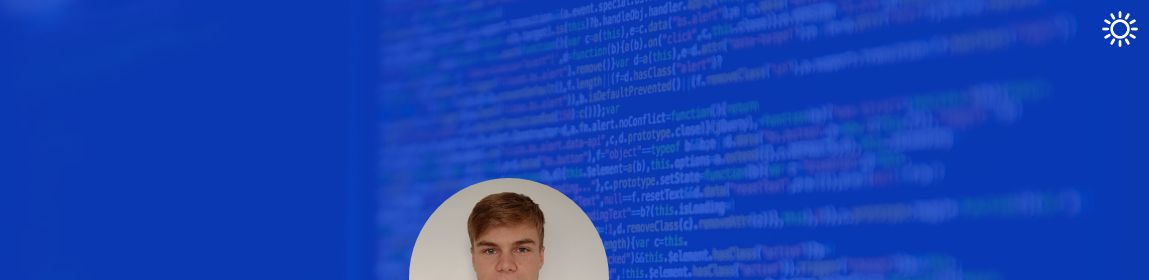
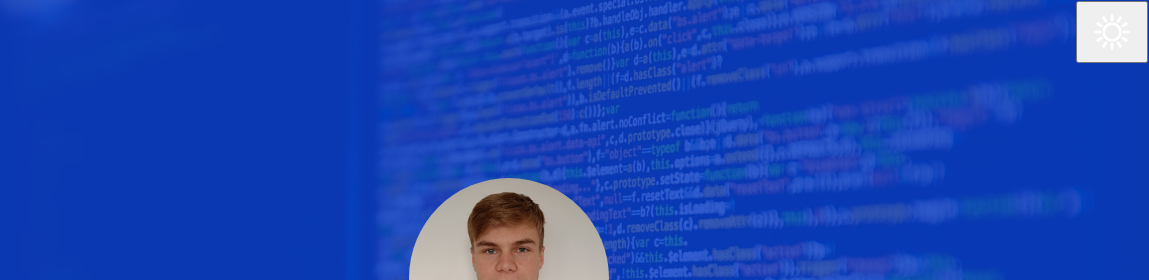
Before and after one commit to SimonRalek/SimonRalek.github.io, a plain HTML site: page index.html in a window 1280 px wide. Shown: the top 280 px of the page, 131-1280 px from the left. Drawn offline with nearby package versions, Linux system fonts and the light colour scheme; files whose address does not match are found by name.

Commit message:
Fix unloading theme image + test button

```diff
--- a/css/style.css
+++ b/css/style.css
@@ -1491,16 +1491,3 @@ input[type="text"] {
 }
 
 /*# sourceMappingURL=style.css.map */
-
-
-button#toggleTheme{
-  background: none !important;
-  border: none;
-  padding: 0 !important;
-  /*optional*/
-  font-family: arial, sans-serif;
-  /*input has OS specific font-family*/
-  color: #069;
-  text-decoration: underline;
-  cursor: pointer;
-}
--- a/index.html
+++ b/index.html
@@ -200,7 +200,7 @@
 				var light = document.getElementById("theme-light");
 				var dark = document.getElementById("theme-dark");
 				if (light.disabled) {
-					document.getElementById("switch-theme").src = "https://www.iconsdb.com/icons/preview/white/sun-xxl.png";
+					document.getElementById("switch-theme").src = "images/sun.png";
 					light.removeAttribute('disabled');
 					dark.setAttribute('disabled', 'true');
 				} else {
```
